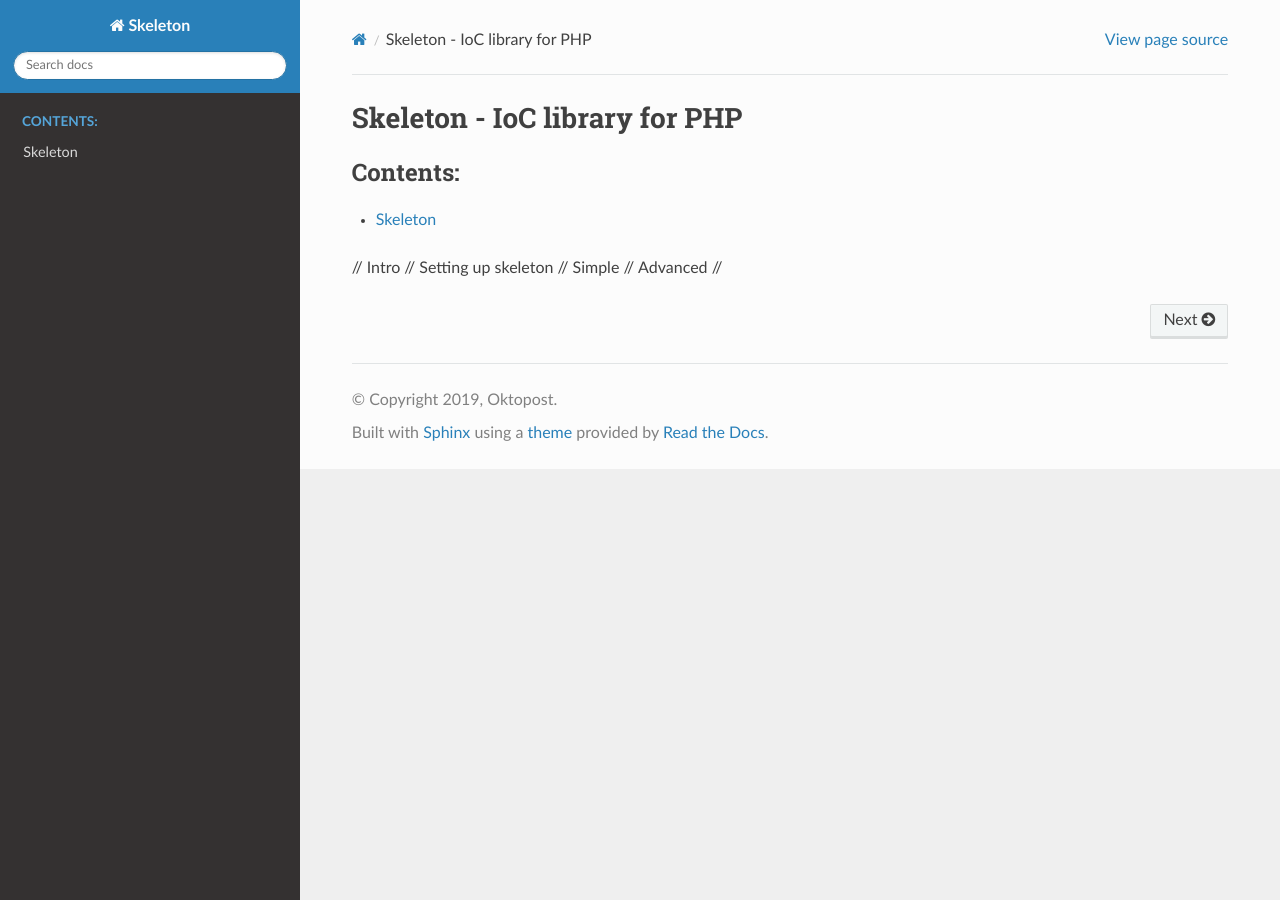
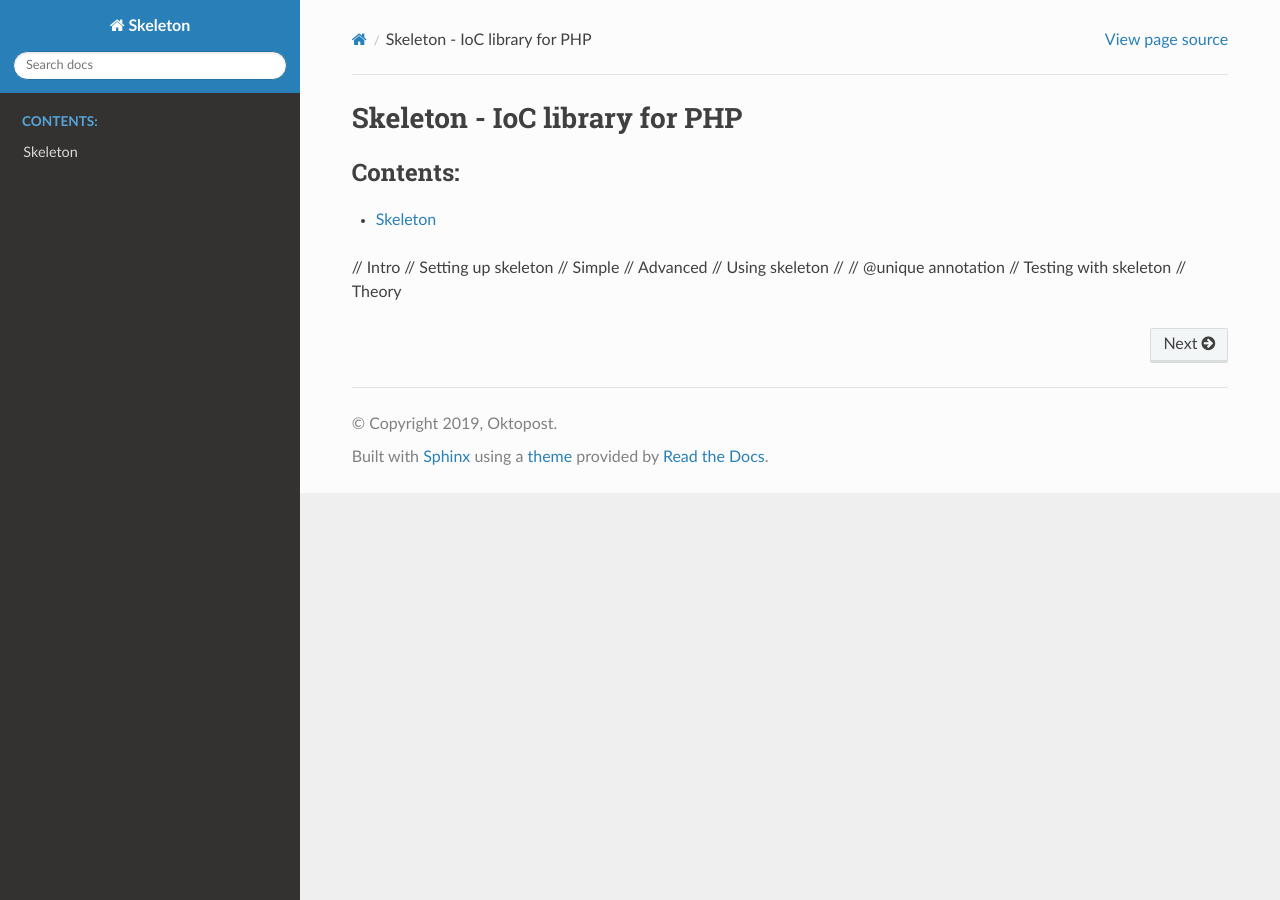
Before and after one commit to grohman/Skeleton, a Sphinx documentation site: the page built from Documentation/Source/index.rst, in a window 1280 px wide. Built offline with Sphinx 7.4.7 and the Read the Docs theme 2.0.0, drawn with Linux system fonts in a browser that asks for light colours.

Commit message:
Prototype of index.rst

```diff
--- a/Documentation/Source/index.rst
+++ b/Documentation/Source/index.rst
@@ -12,4 +12,8 @@ Skeleton - IoC library for PHP
 // Setting up skeleton
 // 	Simple
 //	Advanced
+// Using skeleton
 //
+//	@unique annotation
+// Testing with skeleton
+// Theory
```
